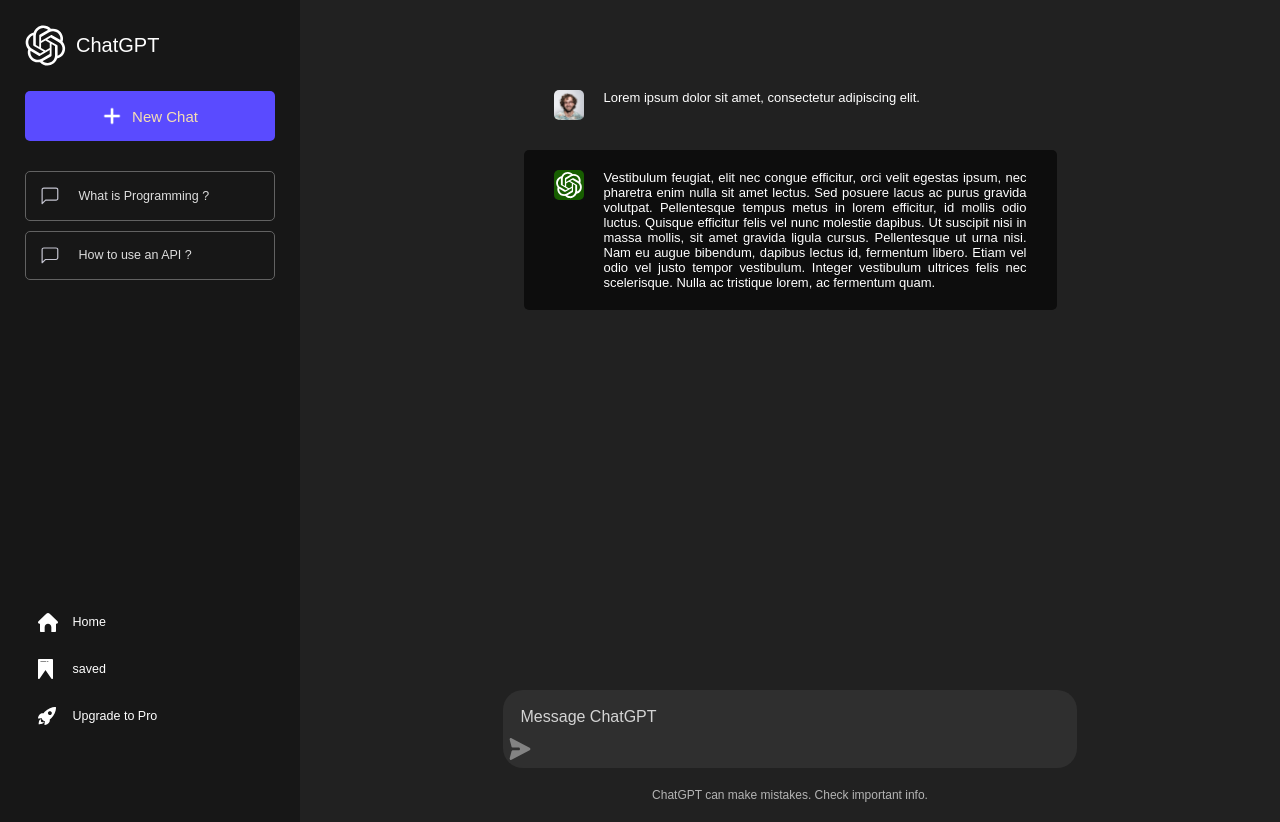
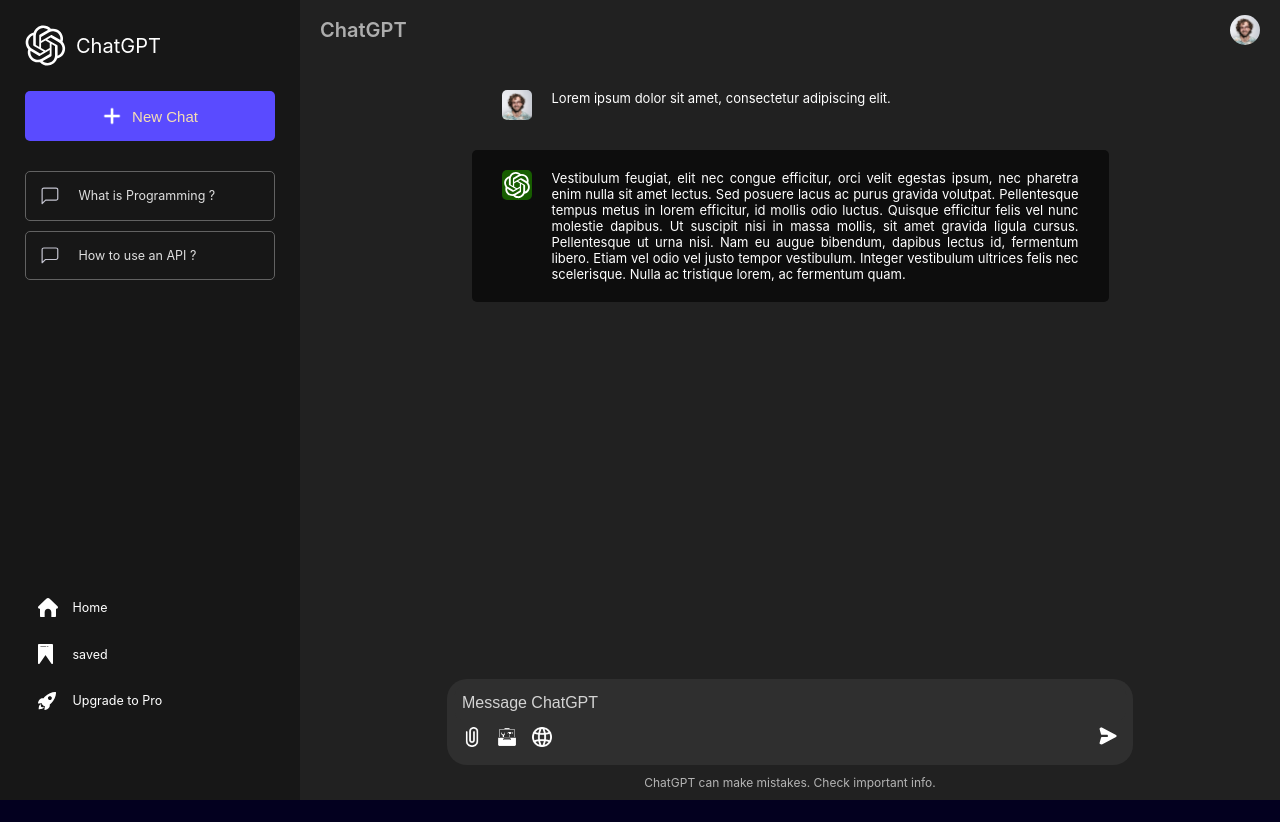
Before and after one commit to Szkrishna/chatgpt-ai, a React (Create React App) app: page / in a window 1280 px wide. After the commit the page ends 800 px from the top, so only its background shows below. Built offline with nearby package versions, Linux system fonts and the light colour scheme.

Commit message:
adding header to the project and styling it

```diff
--- a/src/App.css
+++ b/src/App.css
@@ -11,7 +11,7 @@
 body {
   background: rgb(3, 0, 31);
   color: white;
-  font-family: 'Poppins', sans-serif;
+  font-family: ui-sans-serif, -apple-system, system-ui, Segoe UI, Helvetica, Apple Color Emoji, Arial, sans-serif, Segoe UI Emoji, Segoe UI Symbol;
 }
 
 .App {
@@ -20,7 +20,7 @@
 }
 
 .sideBar {
-  flex: 3;
+  flex: 2;
   /* border-right: 1px solid rgb(100, 100, 100); */
   background-color: #171717;
 }
@@ -114,14 +114,29 @@
 }
 
 .main {
-  flex: 9;
-  min-height: calc(100vh - 14rem);
+  flex: 10;
+  min-height: calc(100vh - 15rem);
   display: flex;
   flex-direction: column;
   align-items: center;
-  padding: 6rem 8rem;
   padding-bottom: 0rem;
   background-color: #212121;
+}
+
+.main .nav {
+  min-width: 100%;
+  display: flex;
+  align-items: center;
+  justify-content: space-between;
+  font-size: 2rem;
+  font-weight: 600;
+  padding: 1.5rem 2rem;
+  color: #adadad;
+}
+
+.main .nav img {
+  width: 3rem;
+  border-radius: 50%;
 }
 
 .chats {
@@ -130,7 +145,7 @@
   scroll-behavior: smooth;
   width: 65%;
   max-width: 100rem;
-  height: calc(100vh - 17rem);
+  height: calc(100vh - 20rem);
 }
 
 .chats::-webkit-scrollbar {
@@ -169,7 +184,7 @@
 }
 
 .inp {
-  padding: 0.5rem;
+  padding: 0.75rem;
   background-color: #2f2f2f;
   border-radius: 2rem;
   width: 70%;
@@ -178,6 +193,7 @@
 .inp .text {
   width: 100%;
   font-size: 1.6rem;
+  background-color: #2f2f2f !important;
 }
 
 .inp input::placeholder {
@@ -192,19 +208,36 @@
   color: white;
 }
 
-.inp>input, .send {
+.inp>input, .chatFooterIcon {
   background: transparent;
   border: none;
+  padding: 0.75rem;
+}
+
+
+.inp>input, .chatFooterIcon:hover {
+  background: #5d5d5d;
+  border-radius: 0.75rem;
+}
+
+
+.inpBottom {
+  display: flex;
+  justify-content: space-between;
+}
+
+.searchIcon {
+  width: 2rem;
+  border-radius: 0.5rem;
+  filter: brightness(0) invert(1);
 }
 
 .chatFooter> p{
-  margin: 2rem 0rem;
+
+}
+
+.footer {
   color: rgb(180, 180, 180);
   font-size: 1.2rem;
+  margin: 1rem auto;
 }
-
-@media (max-width: 768px) {
-  .App {
-    flex-direction: column;
-  }
-}
--- a/src/App.js
+++ b/src/App.js
@@ -1,6 +1,9 @@
 import './App.css';
 import gptLogo from "./assets/chatgpt.svg";
 import addBtn from "./assets/add-30.png";
+import attach from "./assets/attch.png";
+import toolBox from "./assets/tool.png";
+import website from "./assets/web.png";
 import msgIcon from "./assets/message.svg";
 import home from "./assets/home.svg";
 import saved from "./assets/bookmark.svg";
@@ -36,6 +39,11 @@
         </div>
       </div>
       <div className='main'>
+        <div className="nav">
+          <p>ChatGPT</p>
+          <img src={userIcon} alt="user-icon" />
+        </div>
+        <div className='main-container'></div>
         <div className='chats'>
           <div className='chat'>
             <img className='chatImg' src={userIcon} alt='user-icon' />
@@ -50,12 +58,27 @@
           <div className='inp'>
             <input className='text' placeholder='Message ChatGPT' />
             <div className='inpBottom'>
-              <button className='send'>
-                <img src={sendBtn} alt='send' />
-              </button>
+              <div>
+                <button className='chatFooterIcon' title='Attach files'>
+                  <img src={attach} alt='send' className='searchIcon' />
+                </button>
+                <button className='chatFooterIcon' title='View tools'>
+                  <img src={toolBox} alt='send' className='searchIcon' />
+                </button>
+                <button className='chatFooterIcon' title='Search on web'>
+                  <img src={website} alt='send' className='searchIcon' />
+                </button>
+              </div>
+              <div>
+                <button className='chatFooterIcon' title='Send'>
+                  <img src={sendBtn} alt='send' className='searchIcon' />
+                </button>
+              </div>
             </div>
           </div>
-          <p>ChatGPT can make mistakes. Check important info.</p>
+          <div className='footer'>
+            <p>ChatGPT can make mistakes. Check important info.</p>
+          </div>
         </div>
       </div>
     </div>
```
Also changed, not shown: src/assets/tool.png (added), src/assets/web.png (added).
